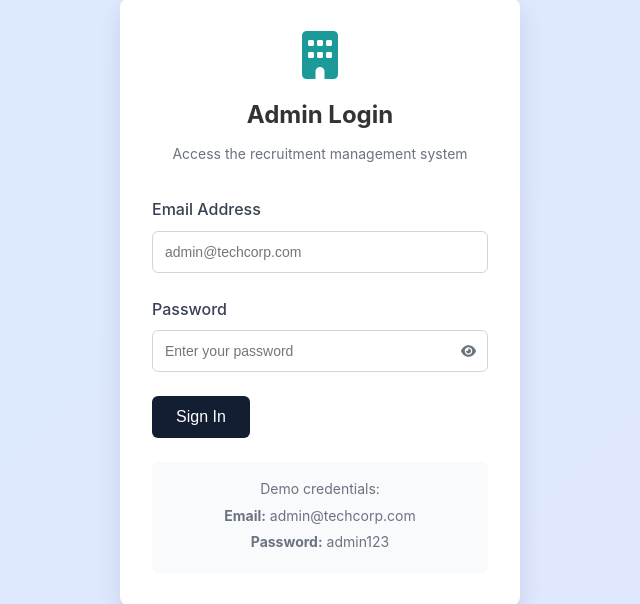
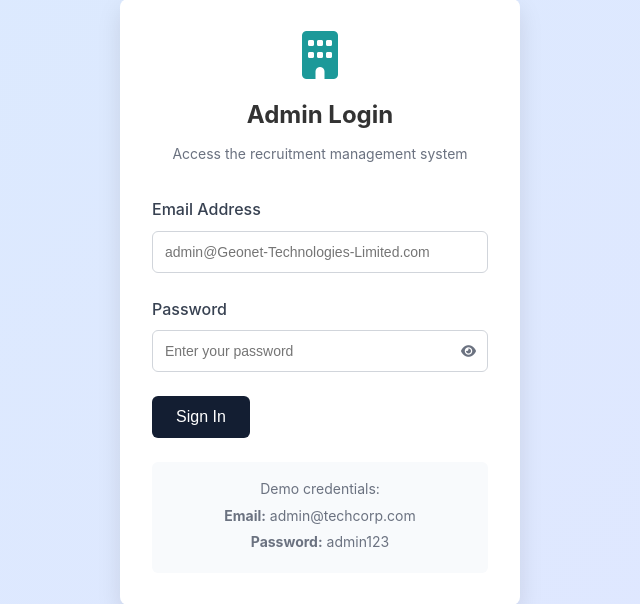
Before and after one commit to Sumukwo12/recruitment-portal, a PHP site: page /recruit-portal/admin/login.php in a window 1280 px wide. Shown: the part 98-702 px from the top of the page, without its empty margins (320-960 px from the left). Run offline with PHP 8.4, Linux system fonts and the light colour scheme.

Commit message:
Update login.php

```diff
--- a/admin/login.php
+++ b/admin/login.php
@@ -28,7 +28,7 @@ if ($_SERVER['REQUEST_METHOD'] === 'POST') {
 <head>
     <meta charset="UTF-8">
     <meta name="viewport" content="width=device-width, initial-scale=1.0">
-    <title>Admin Login - TechCorp Careers</title>
+    <title>Admin Login - Geonet Technologies Limited Careers</title>
     <link rel="stylesheet" href="../assets/css/style.css">
     <link href="https://cdnjs.cloudflare.com/ajax/libs/font-awesome/6.0.0/css/all.min.css" rel="stylesheet">
 </head>
@@ -53,7 +53,7 @@ if ($_SERVER['REQUEST_METHOD'] === 'POST') {
                 <div class="form-group">
                     <label for="email">Email Address</label>
                     <input type="email" id="email" name="email"
-                           placeholder="admin@techcorp.com"
+                           placeholder="admin@Geonet-Technologies-Limited.com"
                            value="<?php echo isset($_POST['email']) ? htmlspecialchars($_POST['email']) : ''; ?>"
                            required>
                 </div>
```
